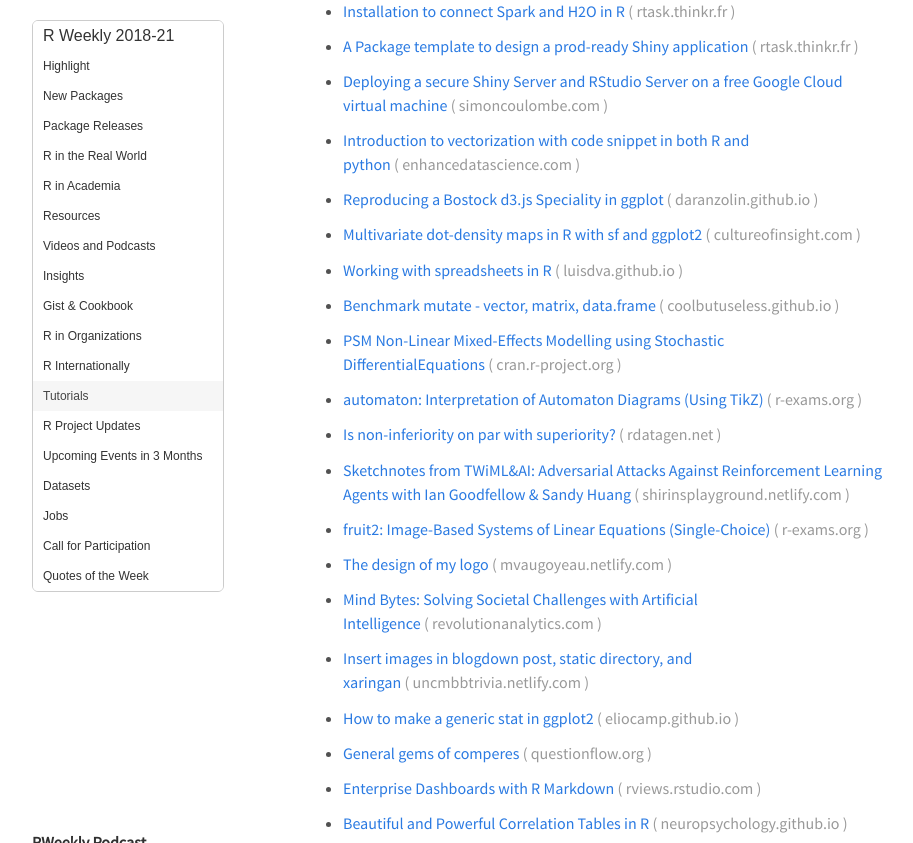
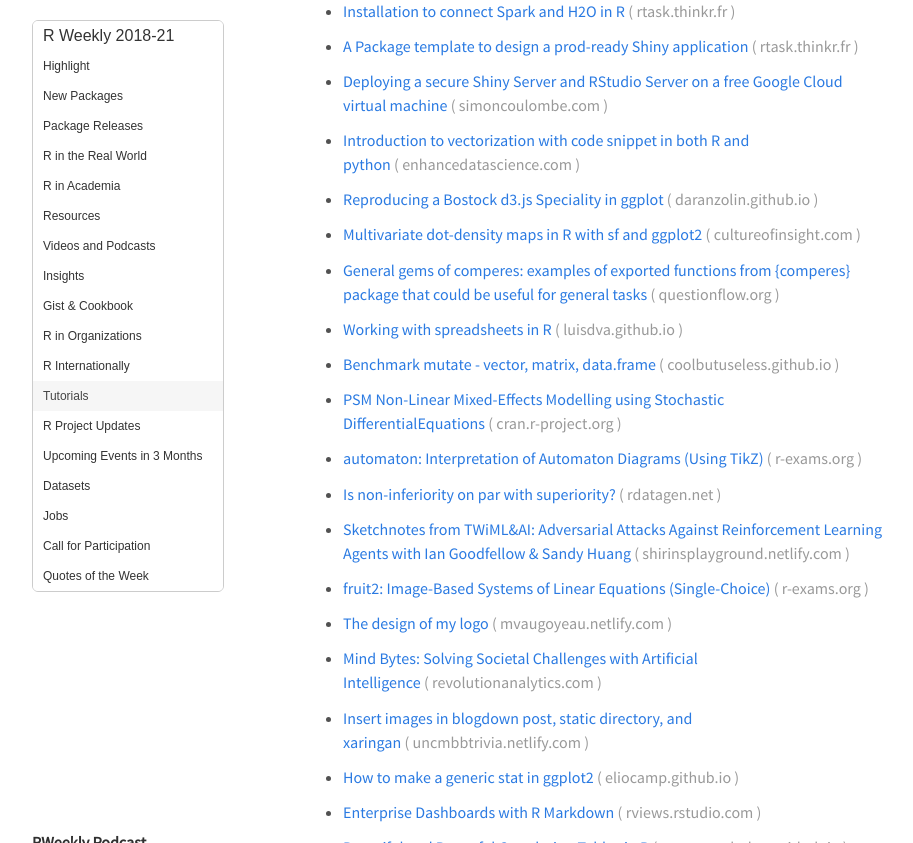
Before and after one commit to rweekly/rweekly.org, a Jekyll site: the page built from draft.md, in a window 1280 px wide and 900 px high, scrolled down 2588 px, cut to the strip 0-843 px from the top of the window. Shown: the whole strip, without its empty margins (32-945 px from the left). Built offline with Jekyll 4.4.1, drawn with Linux system fonts in a browser that asks for light colours; emoji names are drawn with the system emoji font; comment, search, counter and statistics services are not loaded.

Commit message:
Update draft with 'General gems of comperes'. (#300)

```diff
--- a/draft.md
+++ b/draft.md
@@ -127,6 +127,8 @@
 
 + [Multivariate dot-density maps in R with sf and ggplot2](https://www.cultureofinsight.com/blog/2018/05/02/2018-04-08-multivariate-dot-density-maps-in-r-with-sf-ggplot2/)
 
++ [General gems of comperes: examples of exported functions from {comperes} package that could be useful for general tasks](http://www.questionflow.org/2018/05/17/general-gems-of-comeres/)
+
 + [Working with spreadsheets in R](https://luisdva.github.io/rstats/excel-trivia/)
 
 + [Benchmark mutate - vector, matrix, data.frame](https://coolbutuseless.github.io/2018/05/12/benchmark-mutate---vector-matrix-data.frame/)
```
Also changed, not shown: other parts of draft.md (+0 -2 lines).
